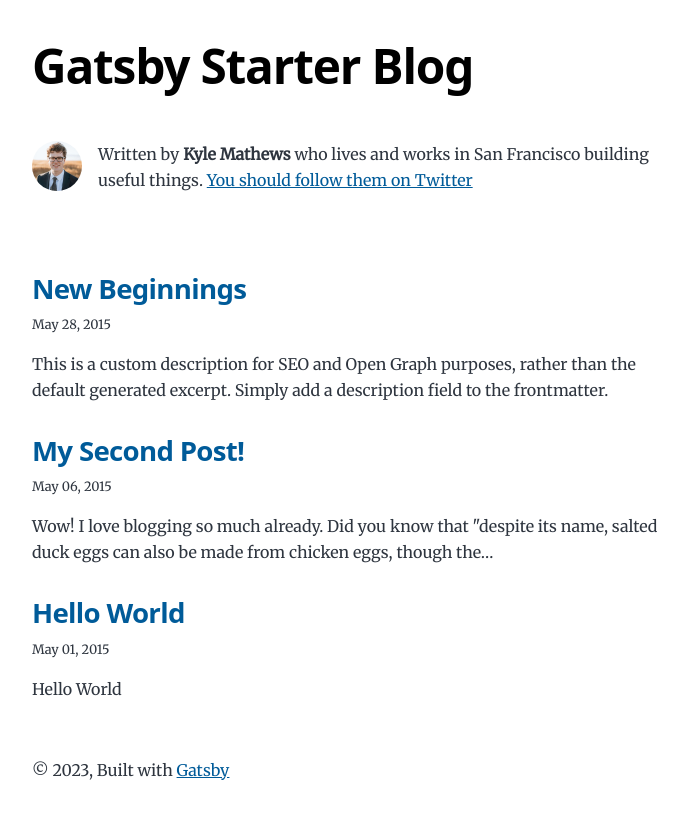
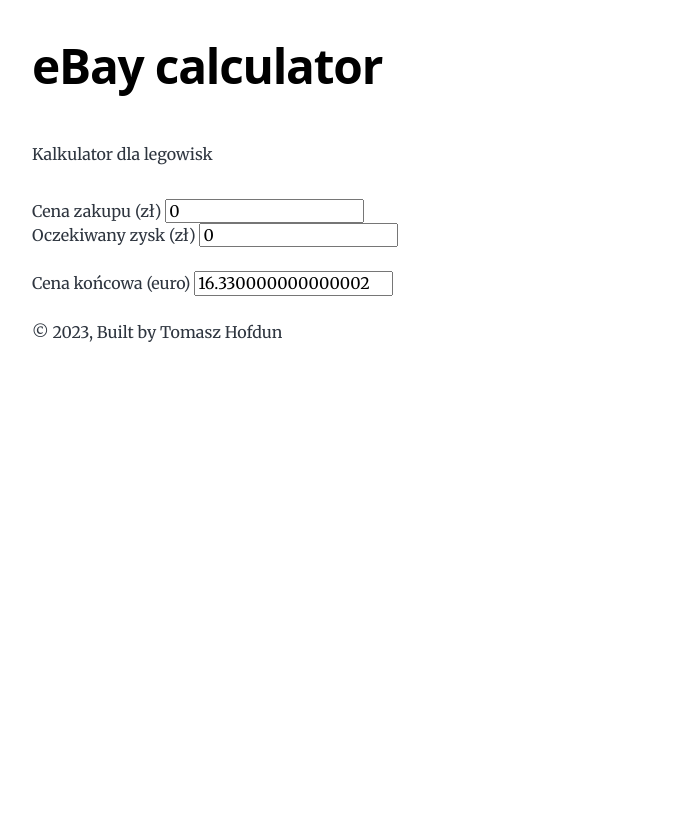
Before and after one commit to tomaszhofdun/eBay-profit-calculator, a Gatsby site: page / in a window 1280 px wide. Shown: the whole page, without its empty margins (292-980 px from the left). Built offline with nearby package versions, Linux system fonts and the light colour scheme; Gatsby itself is replaced by a stand-in of ours.

Commit message:
Add eBay calculator for dog's bed

```diff
--- a/gatsby-config.js
+++ b/gatsby-config.js
@@ -9,7 +9,7 @@
  */
 module.exports = {
   siteMetadata: {
-    title: `Gatsby Starter Blog`,
+    title: `eBay calculator`,
     author: {
       name: `Kyle Mathews`,
       summary: `who lives and works in San Francisco building useful things.`,
--- /dev/null
+++ b/src/components/ebayProfitCalculator.js
@@ -0,0 +1,103 @@
+/**
+ * Ccomponent that queries for data
+ * with Gatsby's useStaticQuery component
+ *
+ * See: https://www.gatsbyjs.com/docs/how-to/querying-data/use-static-query/
+ */
+
+import * as React from "react"
+import { useEffect, useState } from "react"
+// import { useStaticQuery, graphql } from "gatsby"
+// import { StaticImage } from "gatsby-plugin-image"
+
+const EbayProfitCalculator = () => {
+  // const data = useStaticQuery(graphql`
+  //   query BioQuery {
+  //     site {
+  //       siteMetadata {
+  //         author {
+  //           name
+  //           summary
+  //         }
+  //         social {
+  //           twitter
+  //         }
+  //       }
+  //     }
+  //   }
+  // `)
+
+  // Set these values by editing "siteMetadata" in gatsby-config.js
+  // const author = data.site.siteMetadata?.author
+  // const social = data.site.siteMetadata?.social
+
+  const TAX = 0.03
+  const FEES = 0.12
+  const FIXED_COST = 71
+  const EURO = 0.23
+
+  const [price, setPrice] = useState(0)
+  const [profit, setProfit] = useState(0)
+  const [finalPrice, setFinalPrice] = useState(0)
+
+  useEffect(() => {
+    setFinalPrice(getFinalPrice())
+  }, [price, profit])
+
+  const getFinalPrice = () => {
+    return ((price + profit) / (1 - FEES - TAX) + FIXED_COST) * EURO.toFixed(2)
+  }
+
+  const handleChange = event => {
+    switch (event.target.name) {
+      case "price":
+        setPrice(parseFloat(event.target.value))
+        break
+      case "profit":
+        setProfit(parseFloat(event.target.value))
+        break
+      default:
+        break
+    }
+  }
+
+  return (
+    <div className="">
+      <p>Kalkulator dla legowisk</p>
+      <form>
+        <label htmlFor="price">Cena zakupu (zł) </label>
+        <input
+          id="price"
+          type="number"
+          name="price"
+          placeholder="Cena zakupu"
+          value={price}
+          onChange={handleChange}
+        />
+        <br />
+        <label htmlFor="profit">Oczekiwany zysk (zł) </label>
+        <input
+          id="profit"
+          type="number"
+          name="profit"
+          placeholder="Oczekiwany zysk"
+          value={profit}
+          onChange={handleChange}
+        />
+        <br />
+        <br />
+        <label htmlFor="finalPrice">Cena końcowa (euro) </label>
+        <input
+          id="finalPrice"
+          type="number"
+          name="finalPrice"
+          placeholder="Cena końcowa"
+          value={finalPrice}
+          readOnly
+        />
+      </form>
+    </div>
+  )
+}
+
+export default EbayProfitCalculator
--- a/src/components/layout.js
+++ b/src/components/layout.js
@@ -25,9 +25,9 @@ const Layout = ({ location, title, children }) => {
       <header className="global-header">{header}</header>
       <main>{children}</main>
       <footer>
-        © {new Date().getFullYear()}, Built with
-        {` `}
-        <a href="https://www.gatsbyjs.com">Gatsby</a>
+        © {new Date().getFullYear()}, Built by Tomasz Hofdun
+        {/*{` `}*/}
+        {/*<a href="https://www.gatsbyjs.com">Gatsby</a>*/}
       </footer>
     </div>
   )
--- a/src/pages/index.js
+++ b/src/pages/index.js
@@ -2,6 +2,7 @@ import * as React from "react"
 import { Link, graphql } from "gatsby"
 
 import Bio from "../components/bio"
+import EbayProfitCalculator from "../components/ebayProfitCalculator"
 import Layout from "../components/layout"
 import Seo from "../components/seo"
 
@@ -24,39 +25,40 @@ const BlogIndex = ({ data, location }) => {
 
   return (
     <Layout location={location} title={siteTitle}>
-      <Bio />
-      <ol style={{ listStyle: `none` }}>
-        {posts.map(post => {
-          const title = post.frontmatter.title || post.fields.slug
+      {/*<Bio />*/}
+      <EbayProfitCalculator />
+      {/*<ol style={{ listStyle: `none` }}>*/}
+      {/*  {posts.map(post => {*/}
+      {/*    const title = post.frontmatter.title || post.fields.slug*/}
 
-          return (
-            <li key={post.fields.slug}>
-              <article
-                className="post-list-item"
-                itemScope
-                itemType="http://schema.org/Article"
-              >
-                <header>
-                  <h2>
-                    <Link to={post.fields.slug} itemProp="url">
-                      <span itemProp="headline">{title}</span>
-                    </Link>
-                  </h2>
-                  <small>{post.frontmatter.date}</small>
-                </header>
-                <section>
-                  <p
-                    dangerouslySetInnerHTML={{
-                      __html: post.frontmatter.description || post.excerpt,
-                    }}
-                    itemProp="description"
-                  />
-                </section>
-              </article>
-            </li>
-          )
-        })}
-      </ol>
+      {/*    return (*/}
+      {/*      <li key={post.fields.slug}>*/}
+      {/*        <article*/}
+      {/*          className="post-list-item"*/}
+      {/*          itemScope*/}
+      {/*          itemType="http://schema.org/Article"*/}
+      {/*        >*/}
+      {/*          <header>*/}
+      {/*            <h2>*/}
+      {/*              <Link to={post.fields.slug} itemProp="url">*/}
+      {/*                <span itemProp="headline">{title}</span>*/}
+      {/*              </Link>*/}
+      {/*            </h2>*/}
+      {/*            <small>{post.frontmatter.date}</small>*/}
+      {/*          </header>*/}
+      {/*          <section>*/}
+      {/*            <p*/}
+      {/*              dangerouslySetInnerHTML={{*/}
+      {/*                __html: post.frontmatter.description || post.excerpt,*/}
+      {/*              }}*/}
+      {/*              itemProp="description"*/}
+      {/*            />*/}
+      {/*          </section>*/}
+      {/*        </article>*/}
+      {/*      </li>*/}
+      {/*    )*/}
+      {/*  })}*/}
+      {/*</ol>*/}
     </Layout>
   )
 }
```
